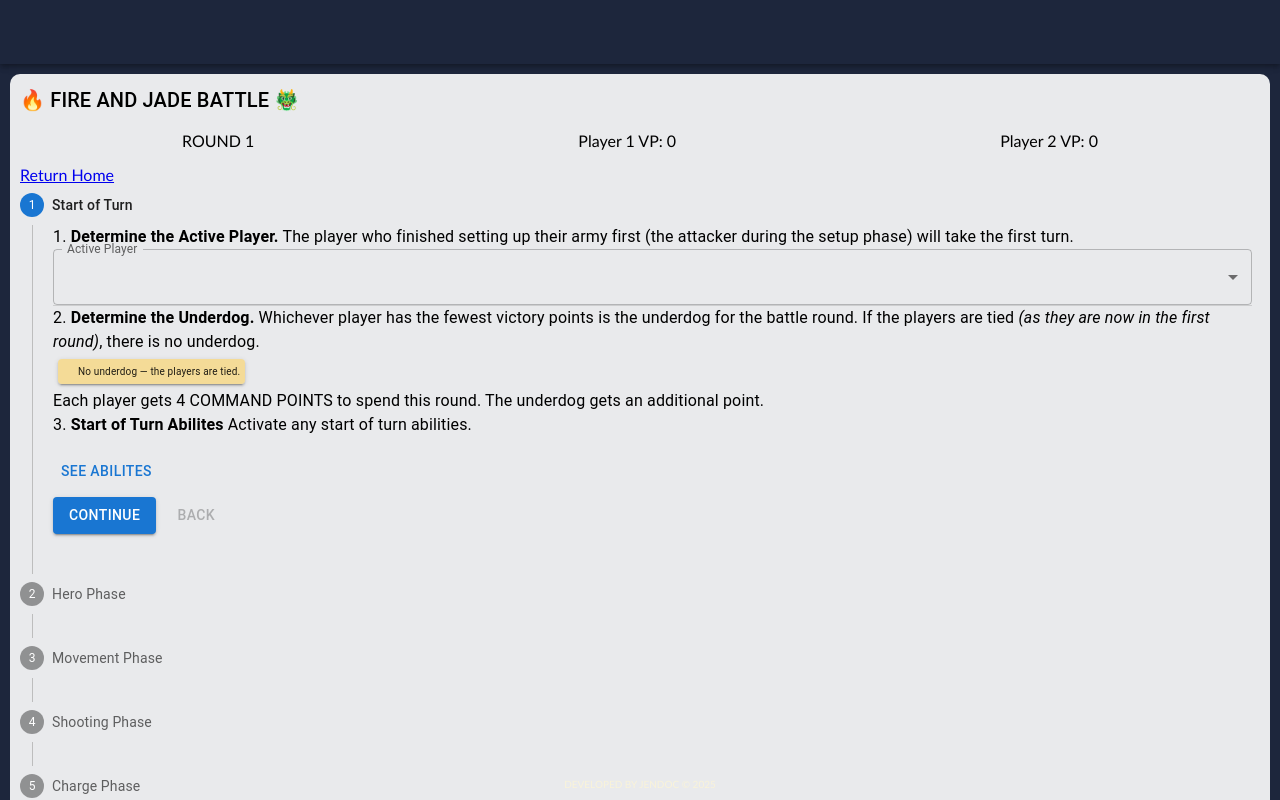
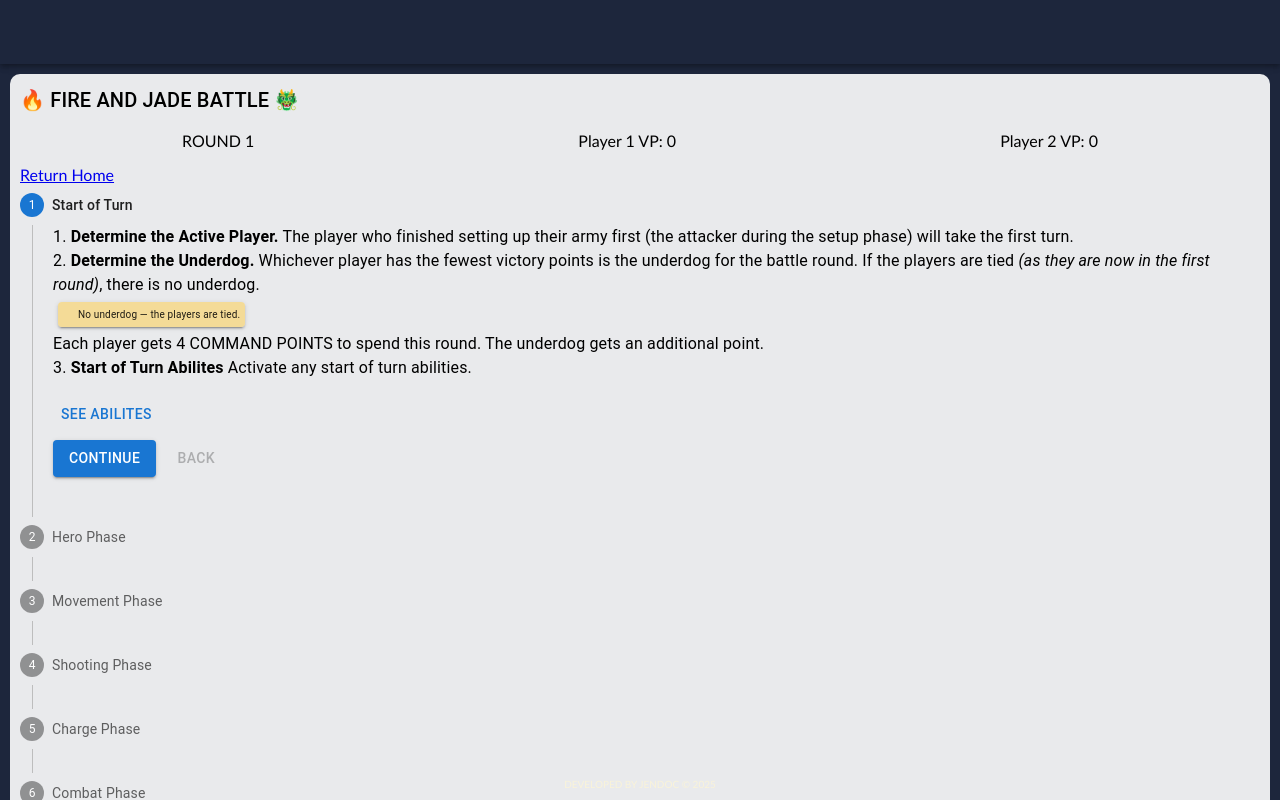
Before and after one commit to jendoc/warhammer_wizard, a React (Vite) app: page /battle in a window 1280 px wide. Shown: the top 800 px of the page. Built offline with nearby package versions, Linux system fonts and the light colour scheme; some icons are missing.

Commit message:
comment out active player select

```diff
--- a/src/components/Battle/Battle.tsx
+++ b/src/components/Battle/Battle.tsx
@@ -154,7 +154,7 @@ function Battle() {
                         attacker during the setup phase) will take the first
                         turn.
                     </Typography>
-                    <FormControl fullWidth>
+                    {/* <FormControl fullWidth>
                         <InputLabel id='active-player-label'>
                             Active Player
                         </InputLabel>
@@ -167,8 +167,7 @@ function Battle() {
                             <MenuItem value={1}>Player 1</MenuItem>
                             <MenuItem value={2}>Player 2</MenuItem>
                         </Select>
-                    </FormControl>
-                    <Divider></Divider>
+                    </FormControl> */}
                     <Typography component='div'>
                         2. <strong> Determine the Underdog.</strong> Whichever
                         player has the fewest victory points is the underdog for
```
